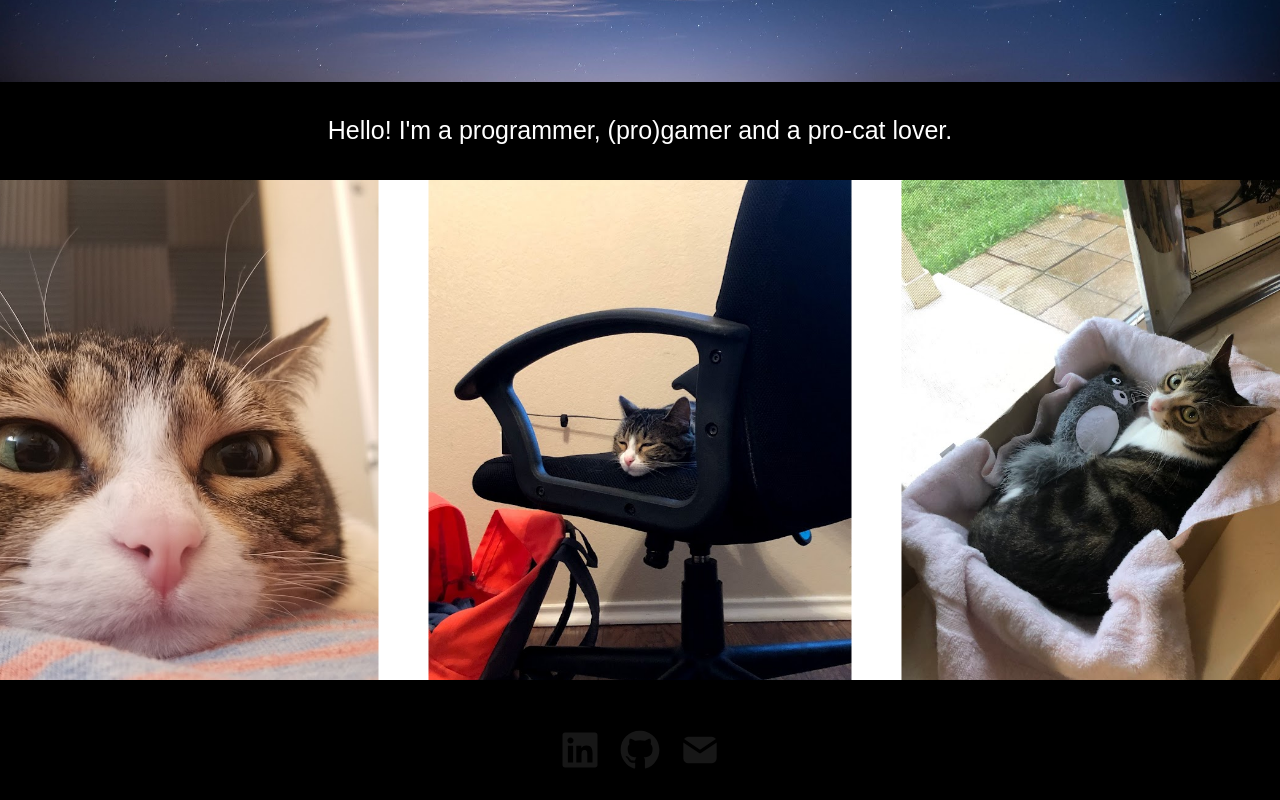
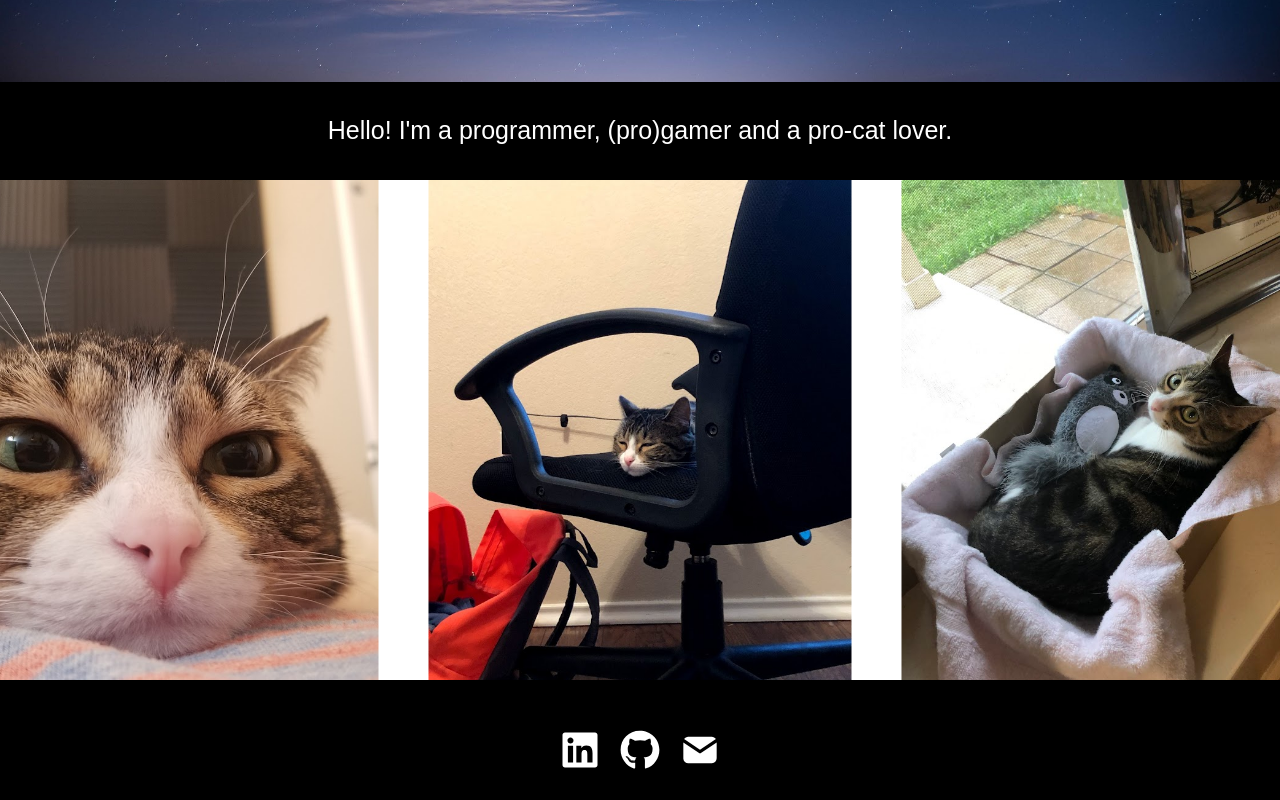
Before and after one commit to SokuDayo/sota-nextjs, a Next.js app: page / in a window 1280 px wide. Shown: the part 718-1518 px from the top of the page. Built offline with nearby package versions, Linux system fonts and the light colour scheme.

Commit message:
Changed styles

```diff
--- a/styles/footer.css
+++ b/styles/footer.css
@@ -10,4 +10,5 @@
 .footer-img {
     font-size: 40px;
     margin: 10px;
+    color: white;
 }
--- a/styles/homepage.css
+++ b/styles/homepage.css
@@ -34,3 +34,9 @@
 .about-container h2 {
     font-size: 25px;
 }
+
+@media only screen and (max-width: 700) {
+    .hero-container h1 {
+        color: white;
+    }
+}
```
